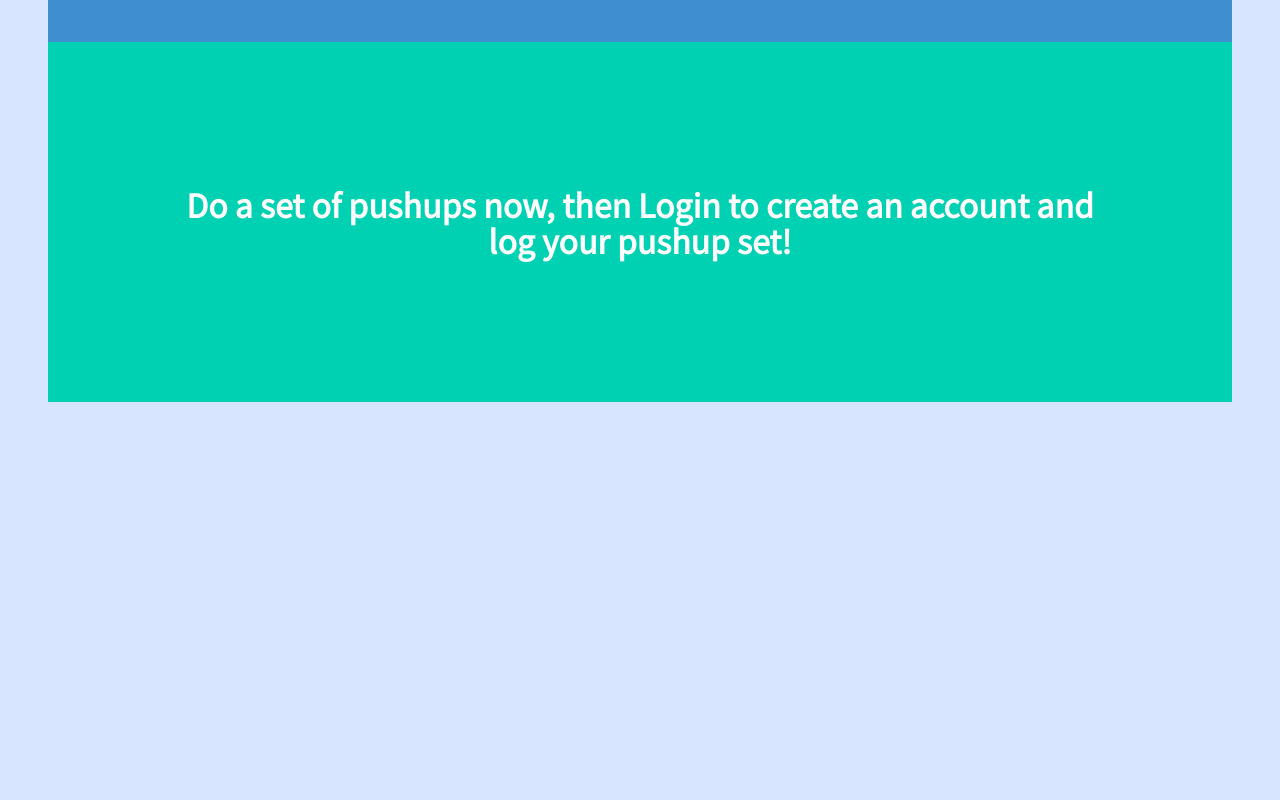
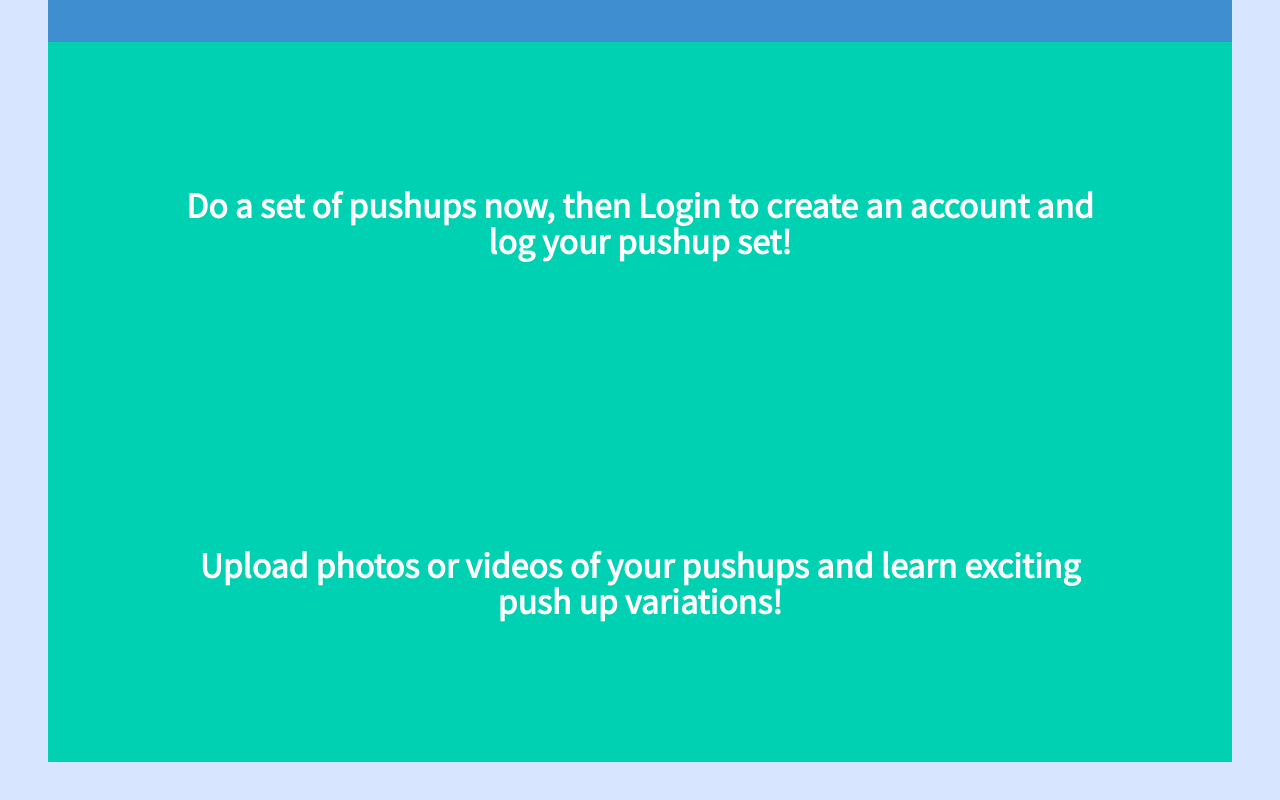
Before and after one commit to snissn/pushup-tracker, a Next.js app: page / in a window 1280 px wide. Shown: the part 746-1546 px from the top of the page. Before the commit the page ends 1196 px from the top, so only its background shows below. Built offline with nearby package versions, Linux system fonts and the light colour scheme; no server answers; what re-base would draw is missing.

Commit message:
photosivdoes

```diff
--- a/pages/index.js
+++ b/pages/index.js
@@ -28,6 +28,16 @@ export default (props) => {
           </div>
         </div>
       </section>
+      <section class="hero is-primary is-medium">
+        <div class="hero-body is-primary">
+          <div class="container has-text-centered">
+            <h1 class="title">
+              Upload photos or videos of your pushups and learn exciting push up
+              variations!
+            </h1>
+          </div>
+        </div>
+      </section>
     </div>
   );
 };
```
